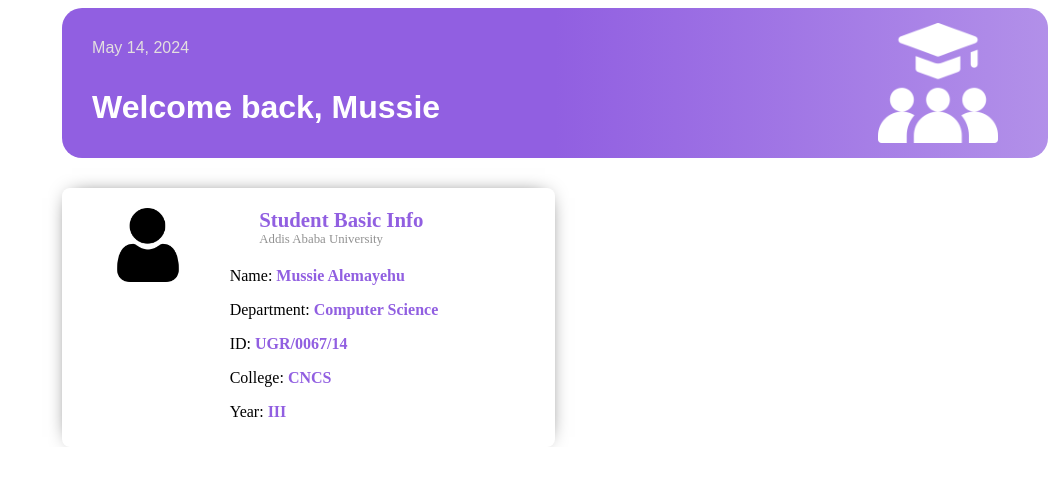
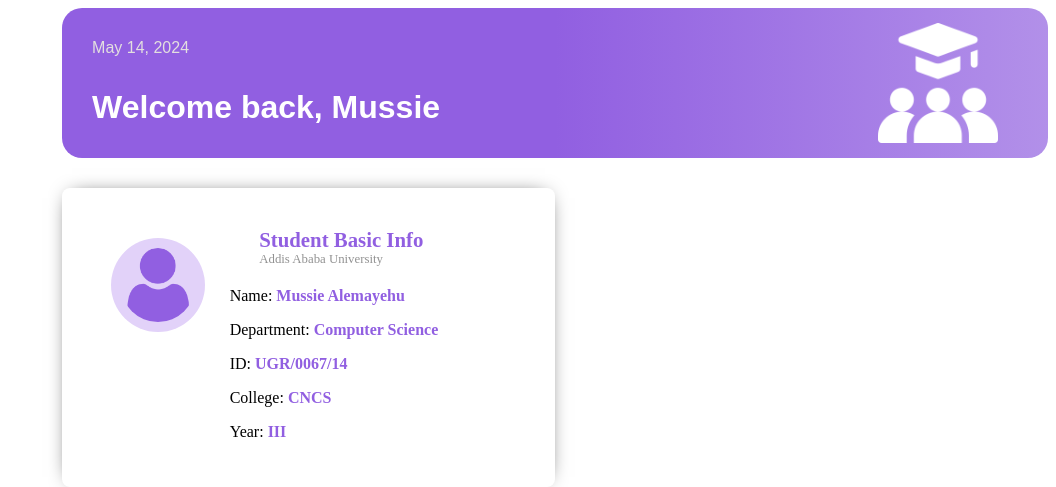
Before and after one commit to mussie-alemayehu/student-portal, a PHP site: page / in a window 1280 px wide. Shown: the part 486-973 px from the top of the page, without its empty margins (224-1280 px from the left). Before the commit the page ends 932 px from the top, so only its background shows below. Run offline with PHP 8.4, Linux system fonts and the light colour scheme; some libraries are stand-ins or nearby versions.

Commit message:
circle and add background to profile image

```diff
--- a/dashboard/styles/main-contents-styles.css
+++ b/dashboard/styles/main-contents-styles.css
@@ -49,19 +49,23 @@ p.date-time {
 
 .profile-info {
     position: relative;
-    padding: 10px 3% 10px 17%;
+    padding: 30px 3% 30px 17%;
     width: 30%;
     background-color: white;
     margin-top: 30px;
     box-shadow: 0 0 20px -10px black;
     border-radius: 8px;
+    display: inline-block;
 }
 
 .profile-info img {
     width: 15%;
     position: absolute;
     left: 10%;
-    top: 20px;
+    top: 50px;
+    border-radius: 50%;
+    padding: 10px;
+    background-color: #E2D2F9
 }
 
 .profile-info > p > .info {
```
Also changed, not shown: dashboard/user.png.
